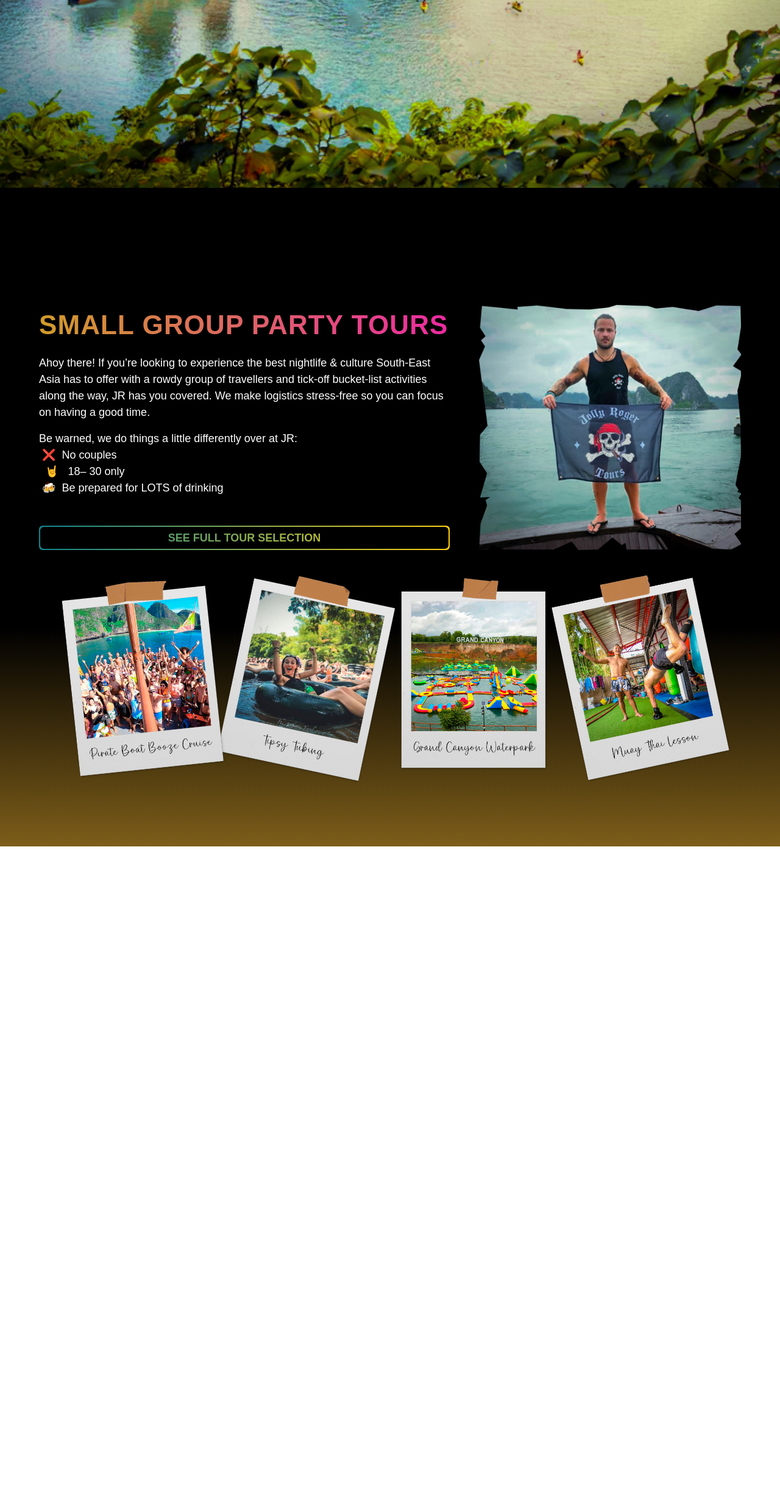
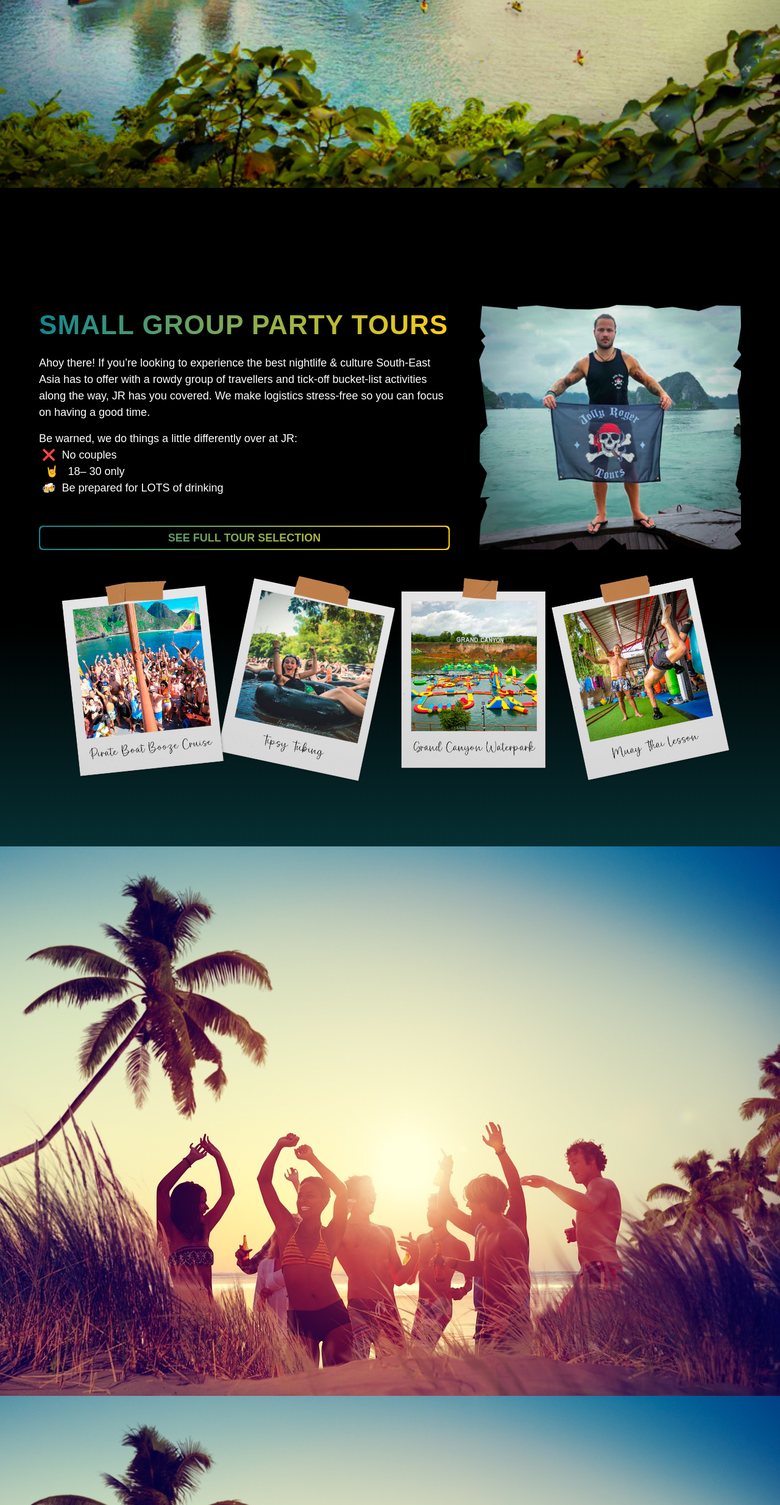
Before and after one commit to DWC97/j3-v3-project, a Next.js app: page / in a window 1280 px wide. Shown: the part 492-2960 px from the top of the page at 61% size. Before the commit the page ends 1880 px from the top, so only its background shows below. Built offline with nearby package versions, Linux system fonts and the light colour scheme.

Commit message:
tour selection component and bg added

```diff
--- a/src/app/page.tsx
+++ b/src/app/page.tsx
@@ -1,6 +1,7 @@
 import Hero from "@/components/home/Hero";
 import Navbar from "../components/Navbar";
 import About from "@/components/about/About";
+import TourSelection from "@/components/tour-selection/TourSelection";
 
 export default function Home() {
   return (
@@ -14,6 +15,7 @@
       <main className="overflow-x-hidden">
         <Hero />
         <About />
+        <TourSelection />
       </main>
     </>
 
--- a/src/components/about/About.tsx
+++ b/src/components/about/About.tsx
@@ -1,11 +1,11 @@
 export default function About(){
     return (
         <div className="overflow-hidden relative bg-black">
-            <div className="absolute bottom-0 left-0 w-full h-1/2 md:h-1/3 bg-gradient-to-b from-black to-custom-orange opacity-60"></div>
+            <div className="absolute bottom-0 left-0 w-full h-1/2 md:h-1/3 bg-gradient-to-b from-black to-custom-blue opacity-35" />
             <div className="w-full lg:h-[624px] flex flex-row px-8 md:px-16 ">
                 <div className="flex flex-col lg:flex-row w-screen items-center justify-center lg:max-h-[402px] mt-32 md:mt-48  mb-16 lg:mb-0">
                     <div className="flex flex-col h-[400px] mb-12 md:mb-16 lg:mb-0 max-w-[850px] lg:min-h-[402px] justify-between">
-                        <h2 className="bg-gradient-to-r from-custom-orange  to-custom-pink inline-block text-transparent bg-clip-text text-[40px] md:text-[44px] lg:text-[36px] xl:text-[44px] font-semibold tracking-wide min-[1366px]:text-[48px] 2xl:text-[56px] max-[480px]:text-[24px] max-[642px]:text-[28px] max-[416px]:text-[20px] ">SMALL GROUP PARTY TOURS</h2>
+                        <h2 className="bg-gradient-to-r from-custom-blue  to-custom-yellow inline-block text-transparent bg-clip-text text-[40px] md:text-[44px] lg:text-[36px] xl:text-[44px] font-semibold tracking-wide min-[1366px]:text-[48px] 2xl:text-[56px] max-[480px]:text-[24px] max-[642px]:text-[28px] max-[416px]:text-[20px] ">SMALL GROUP PARTY TOURS</h2>
                         <p className="text-white text-[16px] xl:text-[18px] max-[480px]:text-[14px]">
                             Ahoy there! If you’re looking to experience the best nightlife & culture South-East Asia has to offer with a rowdy group of travellers and tick-off bucket-list activities along the way, JR has you covered. We make logistics stress-free so you can focus on having a good time.
                         </p>
--- /dev/null
+++ b/src/components/tour-selection/TourSelection.tsx
@@ -0,0 +1,7 @@
+export default function TourSelection(){
+    return (
+        <div className="w-full relative h-[1080px] ">
+            <div className="bg-[url('/tour-selection/beach.jpg')] w-full h-full bg-center bg-no-repeat bg-cover bg-fixed relative" />
+        </div>
+    )
+}
```
Also changed, not shown: public/tour-selection/beach.jpg (added).
